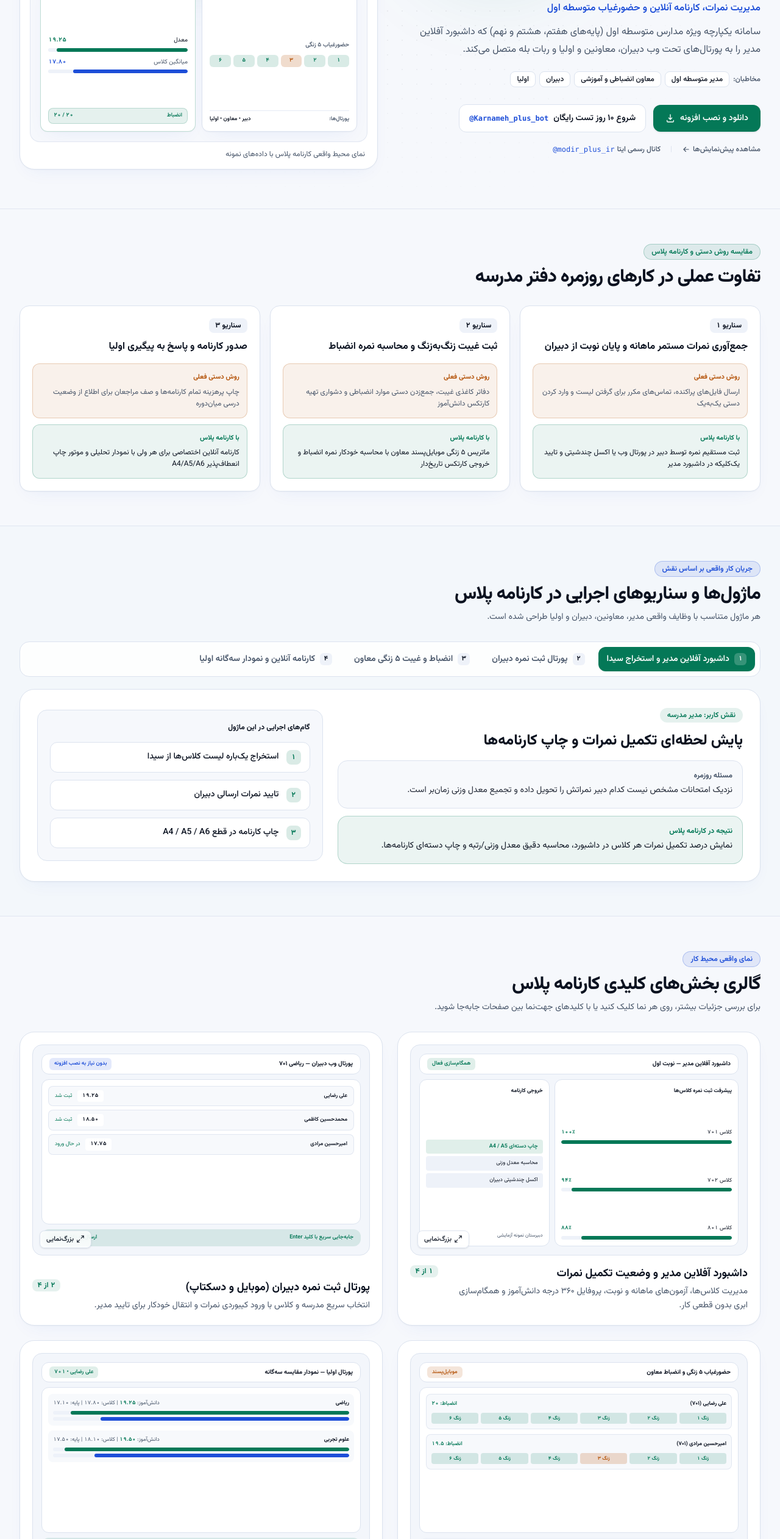
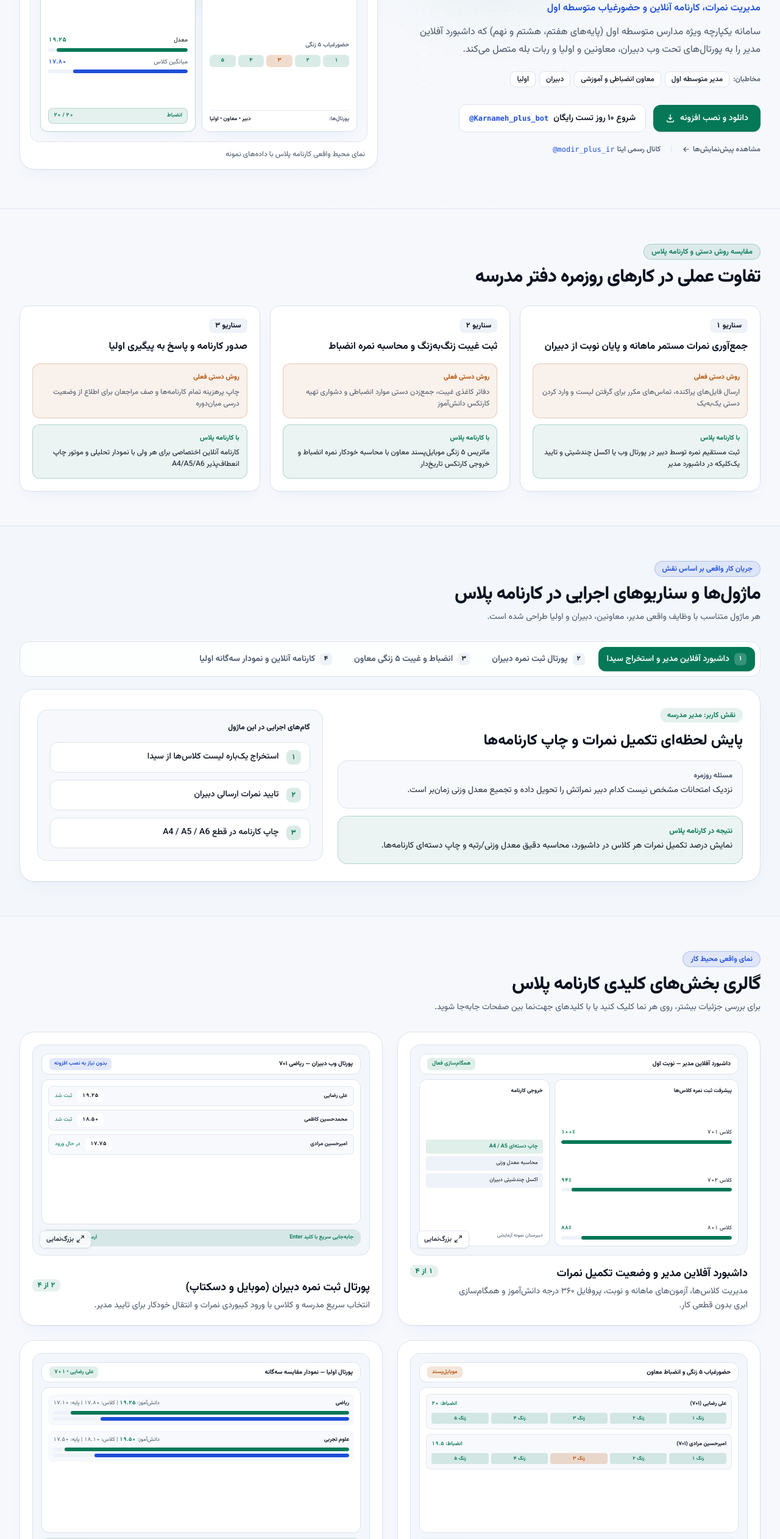
Before and after one commit to HamedGanjeali/modir-plus-wepApp, an Astro site: page /products/karnameh-plus in a window 1280 px wide. Shown: the part 276-2800 px from the top of the page at 61% size. Built offline with nearby package versions, Linux system fonts and the light colour scheme; Astro itself is replaced by a stand-in of ours; a web font is replaced by a local one.

Commit message:
fix(ui): align attendance preview blocks and grid strictly to 5 bells

```diff
--- a/src/components/landing/ProductMiniMock.astro
+++ b/src/components/landing/ProductMiniMock.astro
@@ -23,7 +23,6 @@ const bells = [
   { num: '۳', ok: false },
   { num: '۴', ok: true },
   { num: '۵', ok: true },
-  { num: '۶', ok: true },
 ] as const;
 ---
 
@@ -143,7 +142,7 @@ const bells = [
 
           <div>
             <p class="text-[9px] font-medium text-muted-foreground sm:text-[10px]">حضورغیاب ۵ زنگی</p>
-            <div class="mt-1 grid grid-cols-6 gap-1 sm:mt-1.5">
+            <div class="mt-1 grid grid-cols-5 gap-1 sm:mt-1.5">
               {bells.map((b) => (
                 <span
                   class:list={[
--- a/src/components/product/ProductUiPreview.tsx
+++ b/src/components/product/ProductUiPreview.tsx
@@ -311,15 +311,15 @@ function renderPresetMock(preset: ProductUiMockPreset, detailed: boolean) {
 
           <div className="flex-1 space-y-2 rounded-xl border border-border bg-card p-2.5">
             {[
-              { name: 'علی رضایی (۷۰۱)', bells: [true, true, true, true, true, true], score: '۲۰' },
-              { name: 'امیرحسین مرادی (۷۰۱)', bells: [true, true, false, true, true, true], score: '۱۹.۵' },
+              { name: 'علی رضایی (۷۰۱)', bells: [true, true, true, true, true], score: '۲۰' },
+              { name: 'امیرحسین مرادی (۷۰۱)', bells: [true, true, false, true, true], score: '۱۹.۵' },
             ].map((st) => (
               <div key={st.name} className="rounded-lg border border-border/80 bg-muted/45 p-2">
                 <div className="flex items-center justify-between text-[9px]">
                   <span className="font-bold text-foreground">{st.name}</span>
                   <span className="font-semibold text-success tabular-nums">انضباط: {st.score}</span>
                 </div>
-                <div className="mt-1.5 grid grid-cols-6 gap-1">
+                <div className="mt-1.5 grid grid-cols-5 gap-1">
                   {st.bells.map((ok, i) => (
                     <span
                       key={i}
@@ -327,7 +327,7 @@ function renderPresetMock(preset: ProductUiMockPreset, detailed: boolean) {
                         ok ? 'bg-success/15 text-success' : 'bg-warning/20 text-warning'
                       }`}
                     >
-                      زنگ {i + 1 === 1 ? '۱' : i + 1 === 2 ? '۲' : i + 1 === 3 ? '۳' : i + 1 === 4 ? '۴' : i + 1 === 5 ? '۵' : '۶'}
+                      زنگ {i + 1 === 1 ? '۱' : i + 1 === 2 ? '۲' : i + 1 === 3 ? '۳' : i + 1 === 4 ? '۴' : '۵'}
                     </span>
                   ))}
                 </div>
```
